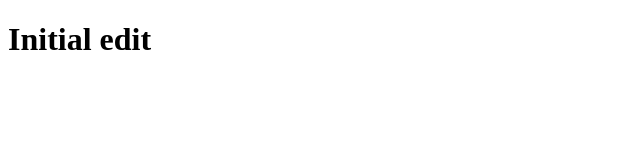
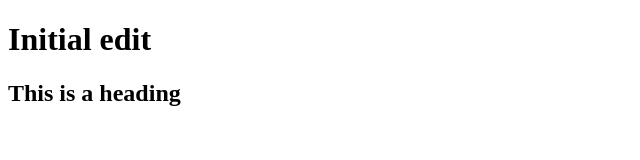
Before and after one commit to Jahid07/simple-project, a plain HTML site: page index.html in a window 1280 px wide. Shown: the whole page, without its empty margins (0-640 px from the left). Drawn offline with Linux system fonts and the light colour scheme.

Commit message:
2nd heading added

```diff
--- a/index.html
+++ b/index.html
@@ -7,5 +7,6 @@
 </head>
 <body>
     <h1>Initial edit</h1>
+    <h2>This is a heading</h2>
 </body>
 </html>
```
